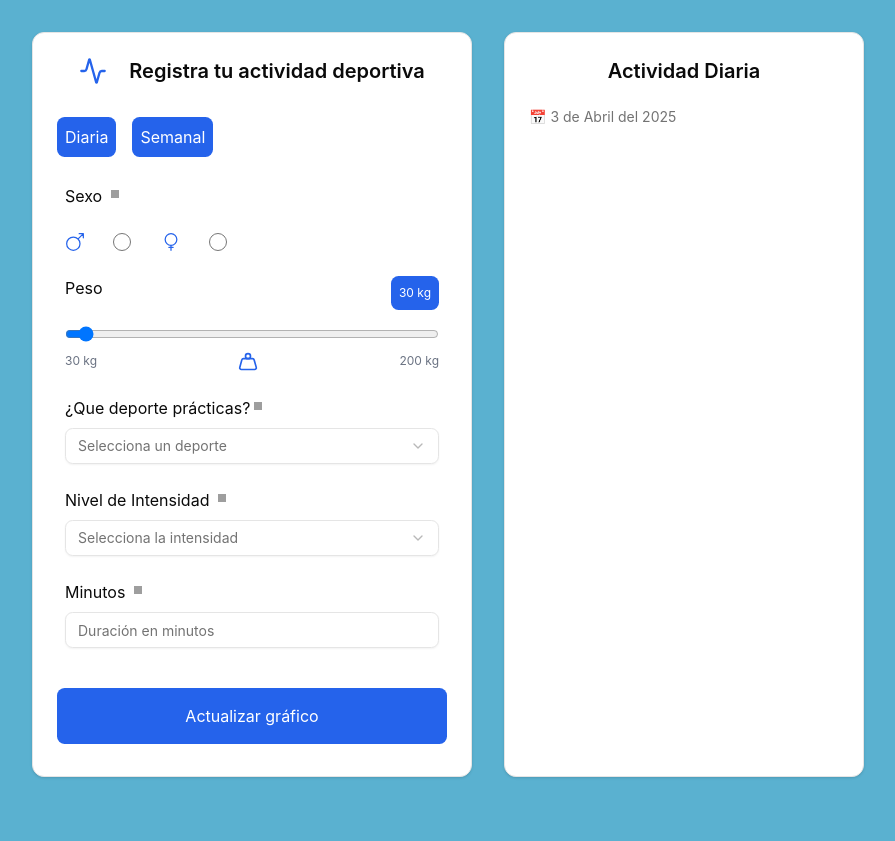
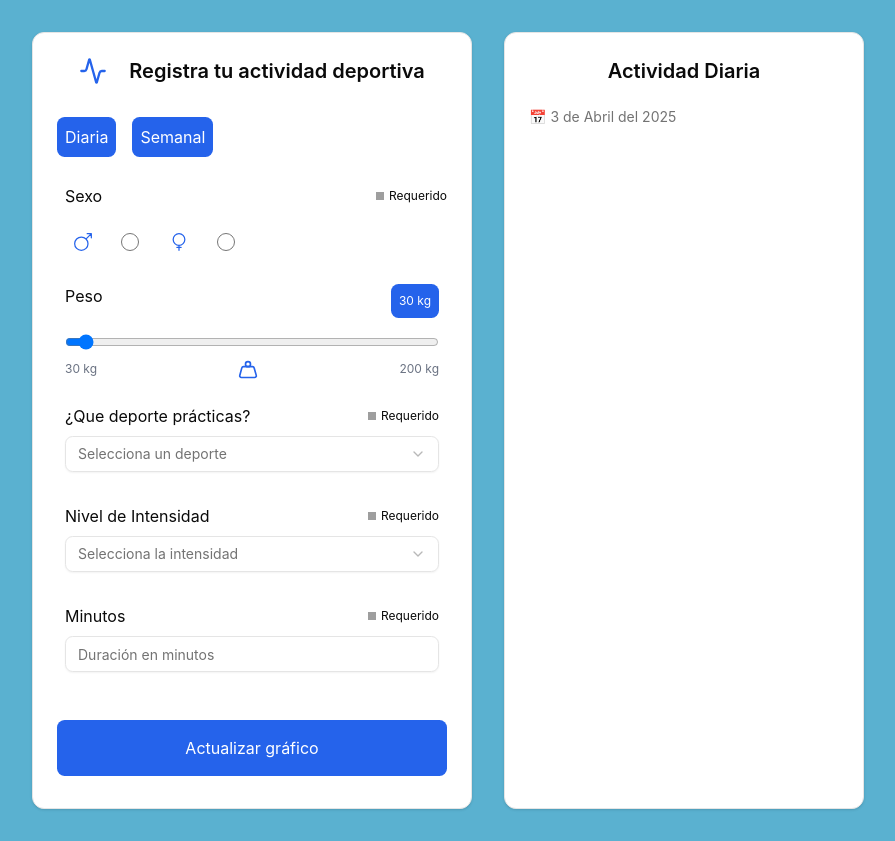
Before and after one commit to javub25/Calorix, a React (Vite) app: page / in a window 1280 px wide. Shown: the whole page, without its empty margins (192-1087 px from the left). Before the commit the page ends 809 px from the top, so only its background shows below. Built offline with nearby package versions, Linux system fonts and the light colour scheme; grey boxes are pictures that could not be loaded.

Commit message:
feat(activity-form): add validation fields

```diff
--- a/src/features/form/components/ActivityForm.tsx
+++ b/src/features/form/components/ActivityForm.tsx
@@ -11,7 +11,7 @@ import ActivityIcon from "@/assets/svg/activity.svg"
 import { FormData, ActivityProps } from "@/features/form/types/Activity.ts"
 import { useSelectedGender } from "@/features/form/hooks/useSelectedGender.ts"
 import { useWeight } from "@/features/form/hooks/useWeight.ts"
-import { useFormData } from "@/features/form/hooks/useFormData.ts"
+import { useFormData} from "@/features/form/hooks/useFormData.ts"
 import { changeActivity } from "@/features/form/utils/activity/changeActivity.ts"
 import { changeGender } from "@/features/form/utils/gender/changeGender.ts"
 import { isGenderSelected } from "@/features/form/utils/gender/isGenderSelected.ts"
@@ -19,20 +19,29 @@ import { getCurrentWeight } from "@/features/form/utils/weight/getCurrentWeight.
 import { getCalories } from "@/features/form/utils/calories/getCalories"
 import { updatePie } from "@/features/chart/utils/updatePie.ts"
 
+import { getSubmitFeedback } from "@/features/form/utils/SubmitFeedback/getSubmitFeedback"
+import { RequiredStatus } from "@/features/form/components/RequiredStatus"
+import { SubmitNotification } from "@/features/form/components/SubmitNotification"
+
 export const ActivityForm = (props: ActivityProps) =>
 {
     const {type, setType, setPie} = props
     const {SelectedGender, setSelectedGender} = useSelectedGender();
     const {weight, setWeight, weightRef} = useWeight();
-    const {register, handleSubmit, Controller, control} = useFormData();
+    const {register, handleSubmit, Controller, control, errors, isSubmitted} = useFormData();
 
     const {genderSelected} = isGenderSelected({SelectedGender});
+    const {SuccessMessage, ErrorMessage} = getSubmitFeedback();
+    const {sex, sport, intensity, minuts, weekDays} = errors;
 
     const onSubmit = (data: FormData) =>
     {
         const {newActivity} = getCalories(data);
         updatePie({newActivity, setPie});
+        SuccessMessage();
     }
+
+    const onError = () => ErrorMessage();
 
     return (
         <>
@@ -44,6 +53,7 @@ export const ActivityForm = (props: ActivityProps) =>
                     </div>
                 </CardHeader>
 
+
                 <CardContent>
                     <header className="py-2">
                         <button className="form-activity__buttons"
@@ -53,15 +63,20 @@ export const ActivityForm = (props: ActivityProps) =>
                     </header>
 
                     <section>
-                        <form onSubmit={handleSubmit(onSubmit)}>
-                            <label htmlFor="sex" className="px-2">Sexo <img src="https://res.cloudinary.com/dye4ylysz/image/upload/v1741171906/asterisk-svgrepo-com_yuvcny.svg" className="w-2 h-2 inline ml-1 mb-2" alt="Sex required"/></label>
+                        <form onSubmit={handleSubmit(onSubmit, onError)}>
+                            <article className="flex items-center justify-between">
+                                <label htmlFor="sex" className="px-2">Sexo</label>
+                                <RequiredStatus hasError={sex} isSubmitted={isSubmitted} />
+                            </article>
+
+                            <article className="px-2">
                                 <div className={`form-activity__sex-options ${genderSelected ? "gap-[2rem]" : "gap-[0.5rem]"}`}>
                                     <div>
                                         <img src={Men} alt="Men Icon" className="w-5 h-5" />
                                             {SelectedGender["men"].selected ?
                                                 <>
                                                     <div className={`w-5 h-0.5 bg-blue-600 mt-[4px]`}>
-                                                        <p className="text-blue-700 py-2 mt-[4px]">Masculino</p>
+                                                        <p className="text-xs py-2 mt-[4px]">Masculino</p>
                                                     </div>
                                                 </> : null
                                             }
@@ -71,6 +86,7 @@ export const ActivityForm = (props: ActivityProps) =>
                                         <Input type="radio"
                                             {...register("sex", {
                                                 onChange: (e) => changeGender({e, setSelectedGender}),
+                                                required: '¡Marca tu sexo para personalizar tu experiencia fitness!',
                                             })}
                                             value="men"
                                             className="w-[18px] shadow-none" />
@@ -81,7 +97,7 @@ export const ActivityForm = (props: ActivityProps) =>
                                             {SelectedGender["women"].selected ?
                                                 <>
                                                     <div className={`w-5 h-0.5 bg-blue-600 mt-[4px]`}>
-                                                        <p className="text-blue-700 py-2">Femenino</p>
+                                                        <p className="text-xs py-2">Femenino</p>
                                                     </div>
                                                 </> : null
                                             }
@@ -90,16 +106,18 @@ export const ActivityForm = (props: ActivityProps) =>
                                     <div>
                                         <Input type="radio"
                                             {...register("sex", {
-                                                onChange: (e) => changeGender({e, setSelectedGender})
+                                                onChange: (e) => changeGender({e, setSelectedGender}),
+                                                required: '¡Marca tu sexo para personalizar tu experiencia fitness!'
                                             })}
                                             value="women"
                                             className="w-[18px] shadow-none" />
                                     </div>
                                 </div>
+                                <p className="form-activity__message-errors mb-2">{sex?.message}</p>
+                            </article>
 
-                                <div className={`relative ${genderSelected ? "pt-8 pb-6" : "py-0"} px-2`}>
+                            <article className={`relative ${genderSelected ? "py-6" : "py-0"} px-2`}>
                                 <label htmlFor="weight">Peso </label>
-
                                 <span className={`form-activity__weight-label ${genderSelected ? "mt-6" : "mt-0"}`}>{weight} kg</span>
                                     <Input id="weight" type="range"
                                         min="30" max="200"
@@ -117,17 +135,20 @@ export const ActivityForm = (props: ActivityProps) =>
                                         <img src={WeightIcon} alt="WeightIcon" className="w-5 h-5"/>
                                         <span>200 kg</span>
                                     </div>
+                            </article>
+
+                            <article className="py-6 px-2">
+                                <div className="flex items-center justify-between">
+                                    <label htmlFor="sport">¿Que deporte prácticas?</label>
+                                    <RequiredStatus hasError={sport} isSubmitted={isSubmitted}/>
                                 </div>
 
-                                    <div className="py-6 px-2">
-                                        <label htmlFor="sport">¿Que deporte prácticas?
-                                            <img src="https://res.cloudinary.com/dye4ylysz/image/upload/v1741171906/asterisk-svgrepo-com_yuvcny.svg" className="w-2 h-2 inline ml-1 mb-2" alt="Sport required"/>
-                                        </label>
                                 <div className="mt-2">
                                     <Controller
                                         name="sport"
                                         control={control}
                                         defaultValue=""
+                                        rules={{required: '¡Deporte misterioso! Selecciona uno para continuar'}}
                                         render={({field: {onChange, value}}) => (
                                                 <Select onValueChange={onChange} value={value}>
                                                     <SelectTrigger id="sport">
@@ -148,28 +169,39 @@ export const ActivityForm = (props: ActivityProps) =>
                                                 </Select>
                                                 )}
                                             />
+                                        <p className="form-activity__message-errors mt-2">{sport?.message}</p>
                                 </div>
-                                    </div>
+                            </article>
 
                             {type === "Semanal" ?
-                                        <div className={`${type === "Semanal" ? "pt-0 pb-6" : "py-6"} px-2`}>
-                                            <label htmlFor="weekDays">Frecuencia semanal <img src="https://res.cloudinary.com/dye4ylysz/image/upload/v1741171906/asterisk-svgrepo-com_yuvcny.svg" className="w-2 h-2 inline ml-1 mb-2" alt="WeekDays required"/>
-                                            </label>
+                                <article className={`${type === "Semanal" ? "pt-0 pb-6" : "py-6"} px-2`}>
+                                   <div className="flex items-center justify-between">
+                                      <label htmlFor="weekDays">Frecuencia semanal</label>
+                                        <RequiredStatus hasError={weekDays} isSubmitted={isSubmitted}/>
+                                    </div>
                                     <div className="mt-2">
                                         <Input id="weekDays"
-                                                    {...register("weekDays")}
+                                            {...register("weekDays", {
+                                                required: '¡Ups! Marca los días de tu ritual fitness para seguir tu ritmo.',
+                                            })}
                                             type="number"
                                             placeholder="Días"
                                             min={1} max={7} />
                                     </div>
-                                        </div> : null}
+                                    <p className="form-activity__message-errors mt-2">{weekDays?.message}</p>
+                                </article> : null}
 
-                                    <div className="pb-6 px-2">
-                                        <label htmlFor="intensity">Nivel de Intensidad <img src="https://res.cloudinary.com/dye4ylysz/image/upload/v1741171906/asterisk-svgrepo-com_yuvcny.svg" className="w-2 h-2 inline ml-1 mb-2" alt="Intensity required"/></label>
+                                <article className="pb-6 px-2">
+                                    <div className="flex items-center justify-between">
+                                        <label htmlFor="intensity">Nivel de Intensidad</label>
+                                        <RequiredStatus hasError={intensity} isSubmitted={isSubmitted}/>
+                                    </div>
+
                                     <div className="mt-2">
                                         <Controller
                                             name="intensity"
                                             control={control}
+                                            rules={{required: '¿Modo relax o bestia? ¡Indica tu intensidad!'}}
                                             render={({field: {onChange, value}}) => (
                                                 <Select onValueChange={onChange} value={value}>
                                                     <SelectTrigger id="intensity">
@@ -184,22 +216,30 @@ export const ActivityForm = (props: ActivityProps) =>
                                             )}
                                         />
                                     </div>
+                                    <p className="form-activity__message-errors mt-2">{intensity?.message}</p>
+                                </article>
+
+                                <article className="pb-6 px-2">
+                                        <div className="flex items-center justify-between">
+                                            <label htmlFor="sex">Minutos</label>
+                                            <RequiredStatus hasError={minuts} isSubmitted={isSubmitted}/>
                                         </div>
-
-                                    <div className="pb-6 px-2">
-                                        <label htmlFor="minuts">Minutos <img src="https://res.cloudinary.com/dye4ylysz/image/upload/v1741171906/asterisk-svgrepo-com_yuvcny.svg" className="w-2 h-2 inline ml-1 mb-2" alt="Minuts required"/></label>
                                         <div className="mt-2">
                                             <Input id="minuts" type="number"
-                                                    {...register("minuts")}
+                                                {...register("minuts", {
+                                                    required: '¡Necesitamos minutos reales para tu sesión!'
+                                                })}
                                                 placeholder="Duración en minutos"
                                                 min={1}/>
                                         </div>
-                                    </div>
+                                        <p className="form-activity__message-errors mt-2">{minuts?.message}</p>
+                                </article>
 
                                 <button type="submit" className="form-activity__update-chart">
                                     Actualizar gráfico
                                 </button>
                         </form>
+                        <SubmitNotification />
                     </section>
                 </CardContent>
             </Card>
--- /dev/null
+++ b/src/features/form/components/RequiredStatus.tsx
@@ -0,0 +1,19 @@
+import { RequiredProps } from "@/features/form/types/Activity.ts"
+
+export const RequiredStatus = ({hasError, isSubmitted}: RequiredProps) =>
+{
+    if (isSubmitted && hasError) {
+        return (
+          <div className="flex items-center animate-bounce">
+            <img src="https://res.cloudinary.com/dye4ylysz/image/upload/v1741337608/required_awyinu.svg" alt="Required icon" className="mr-[0.3rem] w-4 h-4"/>
+            <span className="text-xs">Requerido</span>
+          </div>
+        )
+    }
+    return (
+        <div className="flex items-center">
+          <img src="https://res.cloudinary.com/dye4ylysz/image/upload/v1741347893/required-dot_eya6vw.svg" alt="Required dot icon" className="mr-[0.3rem] w-2 h-2"/>
+          <span className="text-xs">Requerido</span>
+        </div>
+      )
+}
--- /dev/null
+++ b/src/features/form/components/SubmitNotification.tsx
@@ -0,0 +1,16 @@
+import { Toaster } from "@/features/form/utils/shadcn/index.ts"
+
+export const SubmitNotification = () =>
+{
+    const ErrorIcon = () => <img src="https://res.cloudinary.com/dye4ylysz/image/upload/v1741353460/error-svgrepo-com_dowcii.svg" alt="Error icon"/>
+    const SuccessIcon = () => <img src="https://res.cloudinary.com/dye4ylysz/image/upload/v1741353890/success-filled-svgrepo-com_2_tuxumf.svg" alt="Success icon" />
+
+    return (
+        <Toaster
+            icons={{
+                error: <ErrorIcon />,
+                success: <SuccessIcon />
+            }}
+        />
+    )
+}
--- a/src/features/form/hooks/useFormData.ts
+++ b/src/features/form/hooks/useFormData.ts
@@ -1,9 +1,11 @@
-import {useForm, Controller} from "react-hook-form";
+import {useForm, Controller, FieldError} from "react-hook-form";
 import { FormData } from "@/features/form/types/Activity.ts";
+
+export type {FieldError}
 
 export const useFormData = () =>
 {
-    const {register, handleSubmit, formState: {errors}, control} = useForm<FormData>();
+    const {register, handleSubmit, control, formState: {errors, isSubmitted}} = useForm<FormData>();
 
     return {
         register,
@@ -11,5 +13,6 @@ export const useFormData = () =>
         Controller,
         control,
         errors,
+        isSubmitted
     }
 }
--- /dev/null
+++ b/src/features/form/utils/SubmitFeedback/getSubmitFeedback.ts
@@ -0,0 +1,9 @@
+import { toast } from "sonner"
+
+export const getSubmitFeedback = () =>
+{
+    const SuccessMessage = () => toast.success("¡Boom! Datos registrados. ¡A por esa meta fitness!");
+    const ErrorMessage = () => toast.error("¡Houston, tenemos un problema! Revisa los campos e intenta de nuevo");
+
+    return {SuccessMessage, ErrorMessage}
+}
--- a/src/features/form/utils/shadcn/index.ts
+++ b/src/features/form/utils/shadcn/index.ts
@@ -1,6 +1,7 @@
 import { Input } from "@/components/ui/input"
 import { Card, CardContent, CardHeader, CardDescription, CardTitle } from "@/components/ui/card"
 import { Select, SelectContent, SelectItem, SelectTrigger, SelectValue } from "@/components/ui/select"
+import {Toaster} from "@/components/ui/sonner"
 
 
 export {
@@ -14,5 +15,6 @@ export {
     SelectContent,
     SelectItem,
     SelectTrigger,
-    SelectValue
+    SelectValue,
+    Toaster
 }
--- a/src/styles/index.css
+++ b/src/styles/index.css
@@ -18,6 +18,7 @@
     --radius-md: calc(var(--radius) - 2px);
     --responsive: 100%;
     --flex: flex;
+    --color-red: red
 }
 
 body{
@@ -92,6 +93,11 @@ body{
     padding: var(--space-6);
     gap: var(--space-6);
 }
+.form-activity__message-errors
+{
+    font-size: var(--text-xs);
+    color: var(--color-red);
+}
 
 /*Mobile*/
 @media screen and (max-width: 480px) {
```
Also changed, not shown: src/components/ui/sonner.tsx (added, +27 -0 lines), src/features/form/types/Activity.ts (+7 -0 lines). Lines whose indentation alone changed are shown as unchanged.
